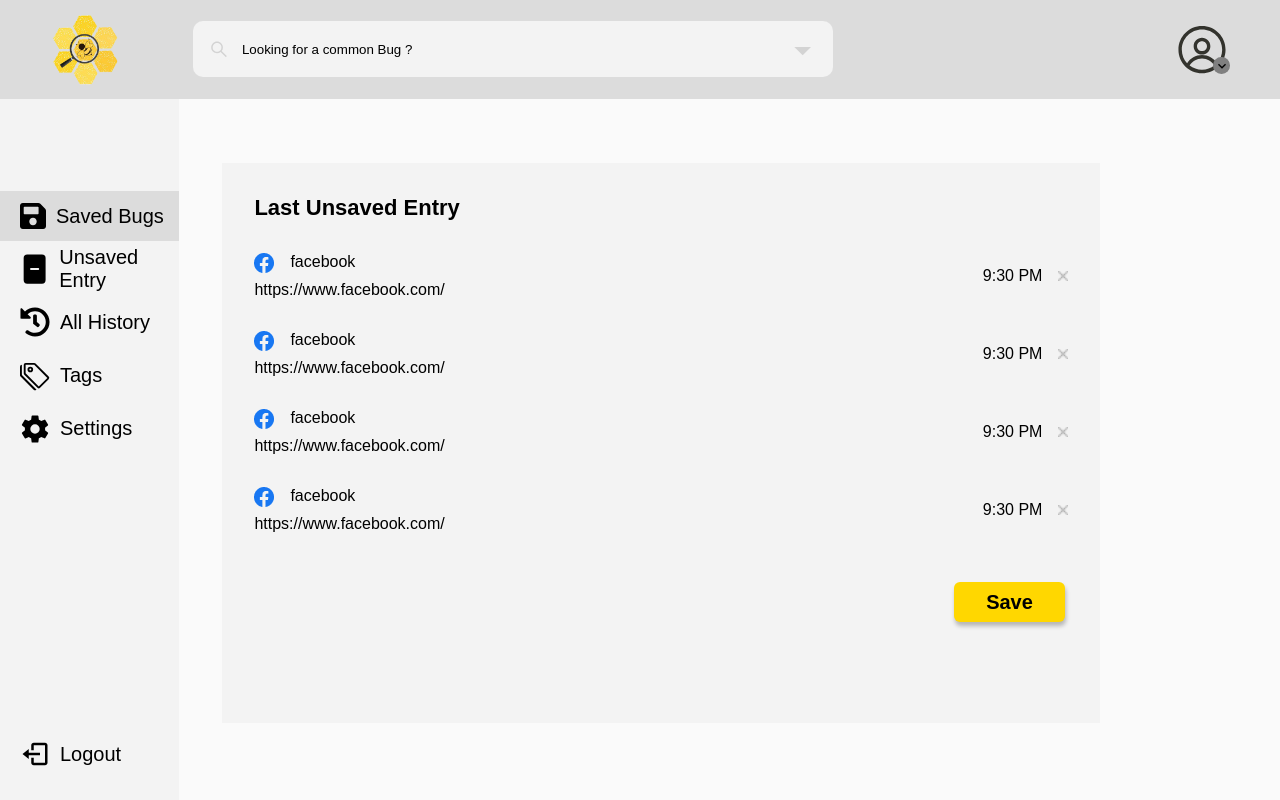
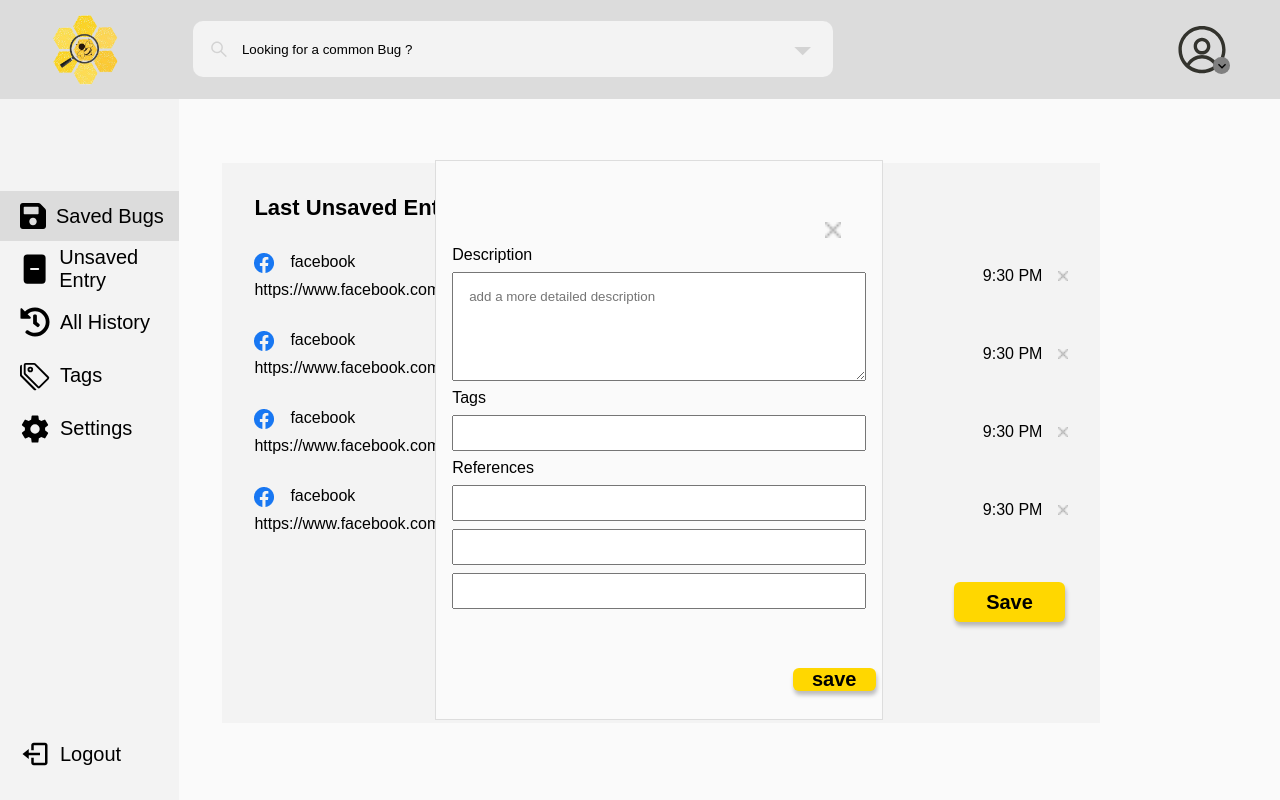
Before and after one commit to BugHive/BugHive-frontEnd, a React (Create React App) app: page / in a window 1280 px wide. Both pictures are taken after a click on the button "Save". Built offline with nearby package versions, Linux system fonts and the light colour scheme.

Commit message:
finishing unsaved entry modal

```diff
--- a/src/pages/UnsavedEntry/index.jsx
+++ b/src/pages/UnsavedEntry/index.jsx
@@ -1,10 +1,13 @@
-import React from "react";
+import React, { useState } from "react";
 import styled from "styled-components";
 import UnsavedItem from "../../components/UnsavedItem";
 import Icon from "../../assets/images/icon.png";
 import Button from "../../components/Button";
+import X from "../../assets/images/x.png";
 
 export default function UnsavedEntry() {
+  const [modalOpen, setModalOpen] = useState(false);
+
   const Wrapper = styled.div`
     background-color: ${(props) => props.theme.palette.secondary};
     height: 70vh;
@@ -26,8 +29,46 @@ export default function UnsavedEntry() {
       left: 86%;
       top: 10%;
     }
+
+    .modal-from {
+      width: 35%;
+      height: 70%;
+      position: absolute;
+      top: 20%;
+      left: 34%;
+      display: ${modalOpen ? "flex" : "none"};
+      gap: 0.5rem;
+      justify-content: center;
+      flex-direction: column;
+      border: 1px solid #ddd;
+      padding: 1rem;
+      background-color: ${(props) => props.theme.palette.primary};
+      input {
+        height: 1rem;
+        padding: 1rem;
+      }
+      textarea {
+        padding: 1rem;
+      }
+    }
+
+    .modal-btn {
+      position: absolute;
+      bottom: 5%;
+      left: 80%;
+      width: 6rem;
+    }
+
+    .from-x {
+      height: 1rem;
+      width: 1rem;
+      margin-left: 90%;
+      margin-top: -12%;
+      cursor: pointer;
+    }
   `;
 
+  console.log(modalOpen);
   return (
     <Wrapper>
       <p className='header'>Last Unsaved Entry</p>
@@ -57,8 +98,39 @@ export default function UnsavedEntry() {
       />
 
       <div className='btn'>
-        <Button title={"Save"} />
+        <Button
+          title={"Save"}
+          onClick={() => {
+            setModalOpen(true);
+          }}
+        />
       </div>
+
+      <form className='modal-from'>
+        <img
+          src={X}
+          alt='close'
+          className='from-x'
+          onClick={() => {
+            setModalOpen(false);
+          }}
+        />
+        <label htmlFor='textArea'>Description</label>
+        <textarea
+          id='textArea'
+          cols='60'
+          rows='5'
+          placeholder='add a more detailed description'></textarea>
+        <label htmlFor='tags'>Tags</label>
+        <input type='search' id='tags' />
+        <label htmlFor='refs'>References</label>
+        <input type='text' />
+        <input type='text' />
+        <input type='text' />
+        <div className='modal-btn'>
+          <Button title={"save"} />
+        </div>
+      </form>
     </Wrapper>
   );
 }
```
